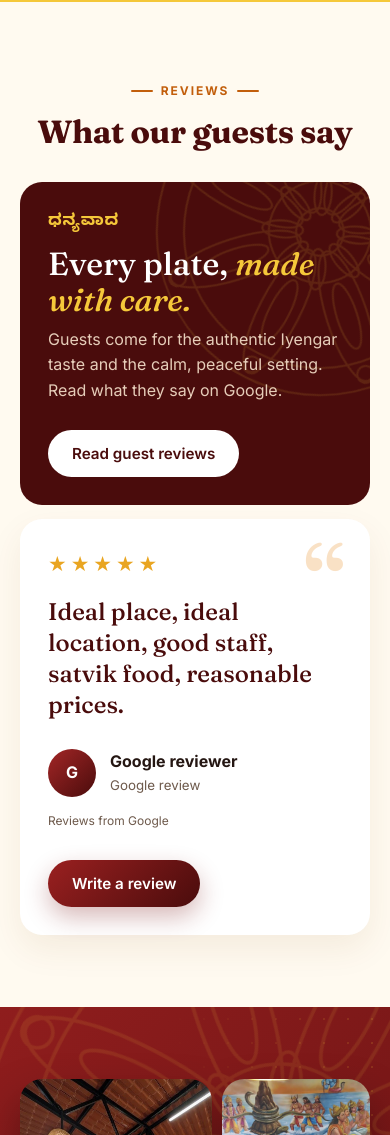
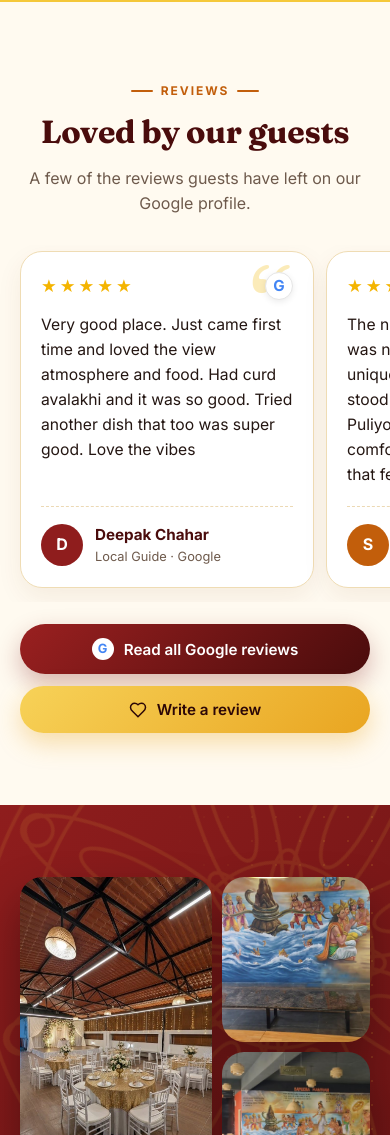
Before and after one commit to vouchiq01/iyengars-kitchen, a plain HTML site: page index.html in a window 390 px wide. Shown: the part 7383-8518 px from the top of the page. Drawn offline with Linux system fonts and the light colour scheme; no server answers.

Commit message:
Reviews: real Google reviews, VouchIQ write link; fit hours on phones
- Show six real reviews from the Google profile with a Read all button
- Write a review opens the VouchIQ review page
- Opening-hours card stacks on phones so the time fits

Co-Authored-By: Claude Opus 5.5 <noreply@anthropic.com>

```diff
--- a/index.html
+++ b/index.html
@@ -18,7 +18,7 @@
 <link rel="preconnect" href="https://fonts.gstatic.com" crossorigin>
 <link href="https://fonts.googleapis.com/css2?family=Fraunces:ital,opsz,wght@0,9..144,500;0,9..144,700;1,9..144,500&family=Inter:wght@400;500;600;700&family=Noto+Sans+Kannada:wght@600&display=swap" rel="stylesheet">
 <script>document.documentElement.classList.add('js')</script>
-<link rel="stylesheet" href="styles.css?v=7">
+<link rel="stylesheet" href="styles.css?v=10">
 <script type="application/ld+json">
 {"@context":"https://schema.org","@type":"Restaurant","name":"Mrs. Iyengar's Kitchen","servesCuisine":["South Indian","Iyengar","Vegetarian"],"priceRange":"₹1–200","telephone":"+91-98801-86251","image":"images/storefront.jpg","address":{"@type":"PostalAddress","streetAddress":"Fourth floor, The Terminal building, Survey 61/2, Hoodi Main Rd, Ayyappa Nagar","addressLocality":"Krishnarajapuram, Bengaluru","addressRegion":"Karnataka","postalCode":"560048","addressCountry":"IN"},"openingHours":"Mo-Su 07:30-22:30","sameAs":["https://www.instagram.com/mrs_iyengars_kitchen/"]}
 </script>
@@ -261,24 +261,44 @@
   <div class="wrap">
     <div class="head-center reveal">
       <span class="eyebrow">Reviews</span>
-      <h2>What our guests say</h2>
+      <h2>Loved by our guests</h2>
+      <p class="sub">A few of the reviews guests have left on our Google profile.</p>
     </div>
-    <div class="rev-grid">
-      <div class="rating-card reveal">
-        <svg class="mandala" style="color:#f5c83a"><use href="#mandala"/></svg>
-        <span class="kn">ಧನ್ಯವಾದ</span>
-        <div class="lead-q">Every plate, <em>made with care.</em></div>
-        <p>Guests come for the authentic Iyengar taste and the calm, peaceful setting. Read what they say on Google.</p>
-        <a class="btn btn-light" data-greviews href="https://www.google.com/search?q=Mrs+Iyengar%27s+Kitchen+KR+Puram+reviews" target="_blank" rel="noopener">Read guest reviews</a>
-      </div>
-      <div class="quote-card reveal" id="gquote">
-        <span class="qmark">“</span>
-        <div class="stars">★★★★★</div>
-        <blockquote>Ideal place, ideal location, good staff, satvik food, reasonable prices.</blockquote>
-        <div class="who"><div class="avatar">G</div><div><b>Google reviewer</b><small>Google review</small></div></div>
-        <small class="g-src" hidden>Reviews from Google</small>
-        <a class="btn btn-maroon" data-greviews href="https://www.google.com/search?q=Mrs+Iyengar%27s+Kitchen+KR+Puram+reviews" target="_blank" rel="noopener">Write a review</a>
-      </div>
+    <div class="greviews">
+      <figure class="grev reveal">
+        <div class="grev-top"><span class="stars" aria-label="5 out of 5 stars">★★★★★</span><span class="gmark" aria-label="Google review">G</span></div>
+        <blockquote>Very good place. Just came first time and loved the view atmosphere and food. Had curd avalakhi and it was so good. Tried another dish that too was super good. Love the vibes</blockquote>
+        <figcaption><span class="av" style="--c:#8f1d1d">D</span><span><b>Deepak Chahar</b><small>Local Guide · Google</small></span></figcaption>
+      </figure>
+      <figure class="grev reveal">
+        <div class="grev-top"><span class="stars" aria-label="5 out of 5 stars">★★★★★</span><span class="gmark" aria-label="Google review">G</span></div>
+        <blockquote>The no onion no garlic aspect was noticeable and added a unique touch to the meal. What stood out most to me was the Puliyogare, which had a comforting and genuine flavor that felt true to tradition.</blockquote>
+        <figcaption><span class="av" style="--c:#c25e0b">S</span><span><b>Sudipta Lodh</b><small>Google review</small></span></figcaption>
+      </figure>
+      <figure class="grev reveal">
+        <div class="grev-top"><span class="stars" aria-label="5 out of 5 stars">★★★★★</span><span class="gmark" aria-label="Google review">G</span></div>
+        <blockquote>This place is highly underrated compared to others. I ordered the Dosa and Hayagriva, and both were delicious. The atmosphere is very good and the prices are fair. Definitely a hidden gem!</blockquote>
+        <figcaption><span class="av" style="--c:#1d6b45">K</span><span><b>Kiran Kharvi</b><small>Local Guide · Google</small></span></figcaption>
+      </figure>
+      <figure class="grev reveal">
+        <div class="grev-top"><span class="stars" aria-label="5 out of 5 stars">★★★★★</span><span class="gmark" aria-label="Google review">G</span></div>
+        <blockquote>The food and the atmosphere are awesome here. For the first time, I felt dishes without garlic and onion tastes like heaven. The most accessible location for Sathvik food near KR Puram...</blockquote>
+        <figcaption><span class="av" style="--c:#4a0c0c">S</span><span><b>Shivaprasad Parakkat</b><small>Local Guide · Google</small></span></figcaption>
+      </figure>
+      <figure class="grev reveal">
+        <div class="grev-top"><span class="stars" aria-label="5 out of 5 stars">★★★★★</span><span class="gmark" aria-label="Google review">G</span></div>
+        <blockquote>The one place where I can have food, without fears of having stomach upset. Absolutely enjoying the food. Very polite and hospitable. Happy to have found my safe place for pitstops.</blockquote>
+        <figcaption><span class="av" style="--c:#b8860b">V</span><span><b>Vaishnavi N</b><small>Local Guide · Google</small></span></figcaption>
+      </figure>
+      <figure class="grev reveal">
+        <div class="grev-top"><span class="stars" aria-label="5 out of 5 stars">★★★★★</span><span class="gmark" aria-label="Google review">G</span></div>
+        <blockquote>Really loved and enjoyed the food and the ambience at this place you feel very special and with view. Must try Hayagreeva dessert.</blockquote>
+        <figcaption><span class="av" style="--c:#7a1616">B</span><span><b>Balaji Reddy</b><small>Local Guide · Google</small></span></figcaption>
+      </figure>
+    </div>
+    <div class="rev-actions reveal">
+      <a class="btn btn-maroon" data-greviews href="https://share.google/h7DfIDelDStGfqVe3" target="_blank" rel="noopener"><span class="gmark gmark-sm" aria-hidden="true">G</span>Read all Google reviews</a>
+      <a class="btn btn-primary" href="https://www.vouchiq.in/review/mrs-iyengar-s-kitchen" target="_blank" rel="noopener"><svg><use href="#i-heart"/></svg>Write a review</a>
     </div>
   </div>
 </section>
--- a/styles.css
+++ b/styles.css
@@ -230,6 +230,31 @@ h2{font-size:clamp(2.1rem,4.6vw,3.4rem);margin:14px 0 16px;color:var(--maroon-d)
 .quote-card.swap blockquote,.quote-card.swap .who,.quote-card.swap>.stars{opacity:0}
 .g-src{display:block;margin-top:14px;color:var(--muted);font-size:.75rem}
 
+/* Google review cards */
+.greviews{display:grid;grid-template-columns:repeat(3,1fr);gap:20px;margin-top:46px}
+.grev{position:relative;display:flex;flex-direction:column;background:#fff;border:1px solid #efdcb4;border-radius:22px;padding:24px 24px 20px;box-shadow:0 10px 26px rgba(120,60,10,.07);transition:transform .3s,box-shadow .3s}
+.grev:hover{transform:translateY(-4px);box-shadow:0 18px 36px rgba(120,60,10,.12)}
+.grev::before{content:"“";position:absolute;right:20px;top:6px;font:700 5rem/1 Fraunces,serif;color:var(--turmeric);opacity:.35;pointer-events:none}
+.grev-top{display:flex;align-items:center;justify-content:space-between;margin-bottom:12px}
+.grev .stars{color:#f4b400;letter-spacing:3px;font-size:1.1rem}
+.gmark{display:inline-grid;place-items:center;width:28px;height:28px;border-radius:50%;background:#fff;border:1px solid #e6e6e6;font:700 .95rem/1 Inter,Arial,sans-serif;color:#4285f4;box-shadow:0 2px 6px rgba(0,0,0,.08);position:relative;z-index:1}
+.gmark-sm{width:22px;height:22px;font-size:.8rem;border:0;box-shadow:none}
+.grev blockquote{flex:1;color:var(--ink);font-size:.98rem;line-height:1.6}
+.grev figcaption{display:flex;align-items:center;gap:12px;margin-top:18px;padding-top:16px;border-top:1px dashed var(--line)}
+.grev .av{flex:none;width:42px;height:42px;border-radius:50%;display:grid;place-items:center;background:var(--c,var(--maroon));color:#fff;font-weight:700}
+.grev figcaption b{display:block;color:var(--maroon-d);font-size:.95rem}
+.grev figcaption small{display:block;color:var(--muted);font-size:.8rem}
+.rev-actions{display:flex;justify-content:center;flex-wrap:wrap;gap:12px;margin-top:36px}
+@media (max-width:1024px){.greviews{grid-template-columns:repeat(2,1fr)}}
+@media (max-width:760px){
+  .greviews{display:flex;overflow-x:auto;scroll-snap-type:x mandatory;gap:12px;margin:28px -20px 0;padding:6px 20px 14px;scrollbar-width:none}
+  .greviews::-webkit-scrollbar{display:none}
+  .grev{flex:none;width:84%;scroll-snap-align:center;padding:20px}
+  .grev:hover{transform:none}
+  .rev-actions{margin-top:22px}
+  .rev-actions .btn{flex:1 1 100%}
+}
+
 /* ============ PARTY HALL & CATERING ============ */
 #party{background:linear-gradient(135deg,#8f1d1d 0%,#4a0c0c 100%);color:#fff;overflow:hidden}
 #party::before{content:"";position:absolute;inset:0;background-image:radial-gradient(rgba(245,200,58,.16) 1.4px,transparent 1.4px);background-size:24px 24px;mask-image:linear-gradient(270deg,#000,transparent 60%);-webkit-mask-image:linear-gradient(270deg,#000,transparent 60%)}
@@ -457,8 +482,10 @@ html.js .reveal.in{opacity:1;transform:none}
   .tile p{font-size:.8rem}
   .t-big{grid-column:span 2;grid-row:span 2;padding:22px}
   .t-big h3{font-size:1.5rem}
-  .t-clock{grid-column:span 2}
-  .t-clock .big{font-size:2.1rem}
+  .bento{grid-auto-rows:minmax(170px,auto)}
+  .t-clock{grid-column:span 2;flex-direction:column;align-items:flex-start;justify-content:center;gap:10px;padding:22px}
+  .t-clock .big{font-size:clamp(1.7rem,8.4vw,2.3rem);text-align:left;white-space:normal}
+  .t-clock .big small{margin-top:4px}
 
   .rev-grid{grid-template-columns:1fr;gap:14px;margin-top:32px}
   .rating-card,.quote-card{padding:28px;border-radius:22px}
```
Also changed, not shown: menu.html (+1 -1 lines), 1 other file.
